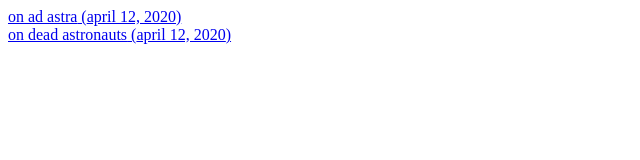
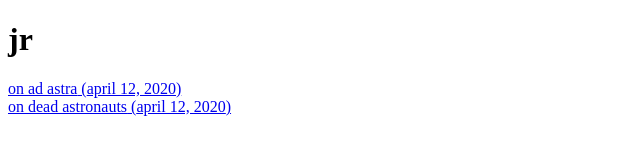
Before and after one commit to johnniereg/blog, a Gatsby site: page / in a window 1280 px wide. Shown: the whole page, without its empty margins (0-640 px from the left). Built offline with nearby package versions, Linux system fonts and the light colour scheme; Gatsby itself is replaced by a stand-in of ours.

Commit message:
add heading and home link

```diff
--- a/src/pages/index.js
+++ b/src/pages/index.js
@@ -11,7 +11,12 @@ const IndexPage = ({
     .filter(edge => !!edge.node.frontmatter.date) // You can filter your posts based on some criteria
     .map(edge => <PostLink key={edge.node.id} post={edge.node} />)
 
-  return <div>{Posts}</div>
+  return (
+    <div>
+      <h1>jr</h1>
+      {Posts}
+    </div>
+  )
 }
 
 export default IndexPage
--- a/src/templates/blogTemplate.js
+++ b/src/templates/blogTemplate.js
@@ -1,5 +1,5 @@
 import React from "react"
-import { graphql } from "gatsby"
+import { graphql, Link } from "gatsby"
 export default function Template({
   data, // this prop will be injected by the GraphQL query below.
 }) {
@@ -7,6 +7,7 @@ export default function Template({
   const { frontmatter, html } = markdownRemark
   return (
     <div className="blog-post-container">
+      <Link to="/">home</Link>
       <div className="blog-post">
         <h1 style={{ textTransform: `lowercase`, margin: `0` }}>
           {frontmatter.title}
```
